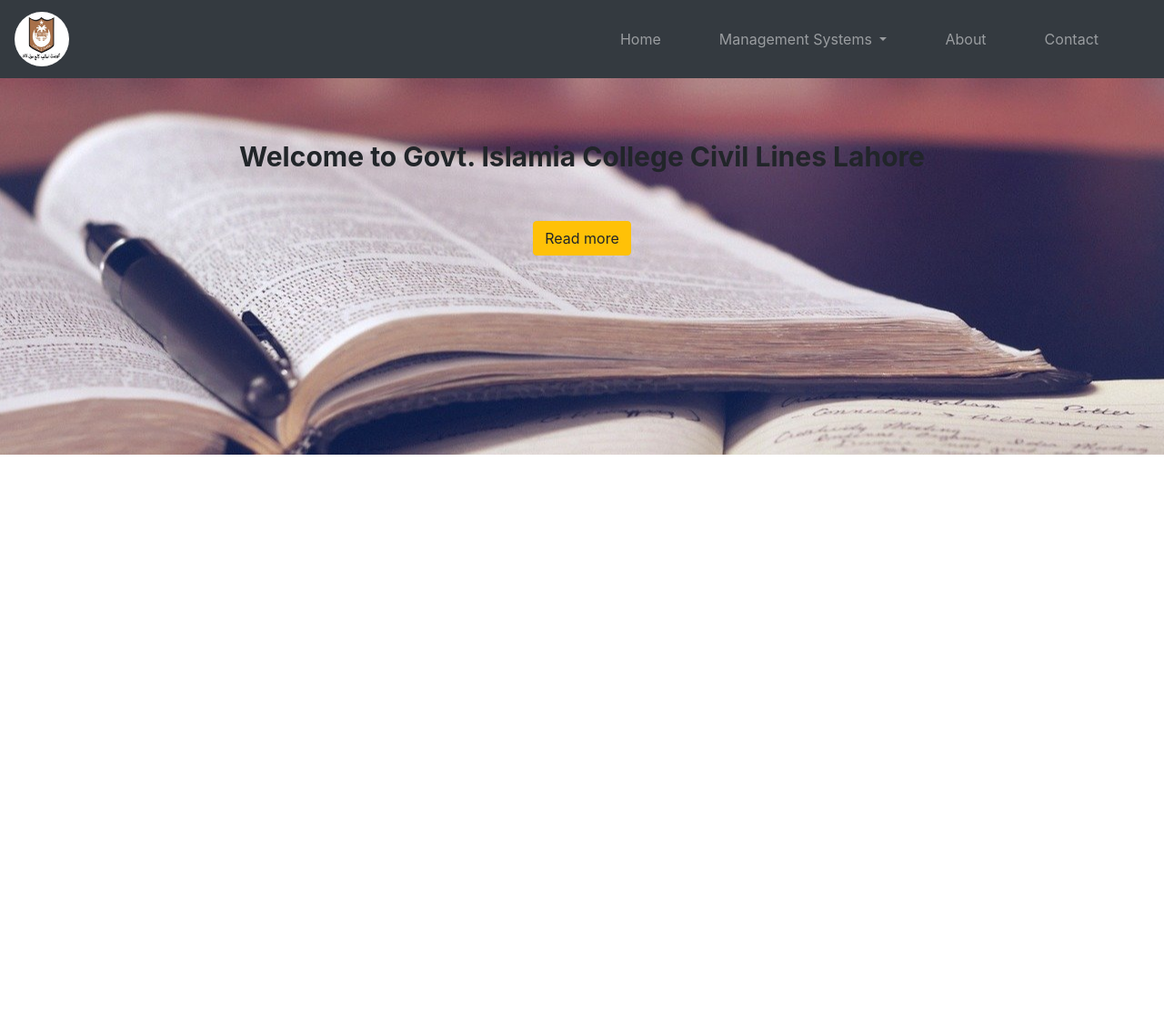
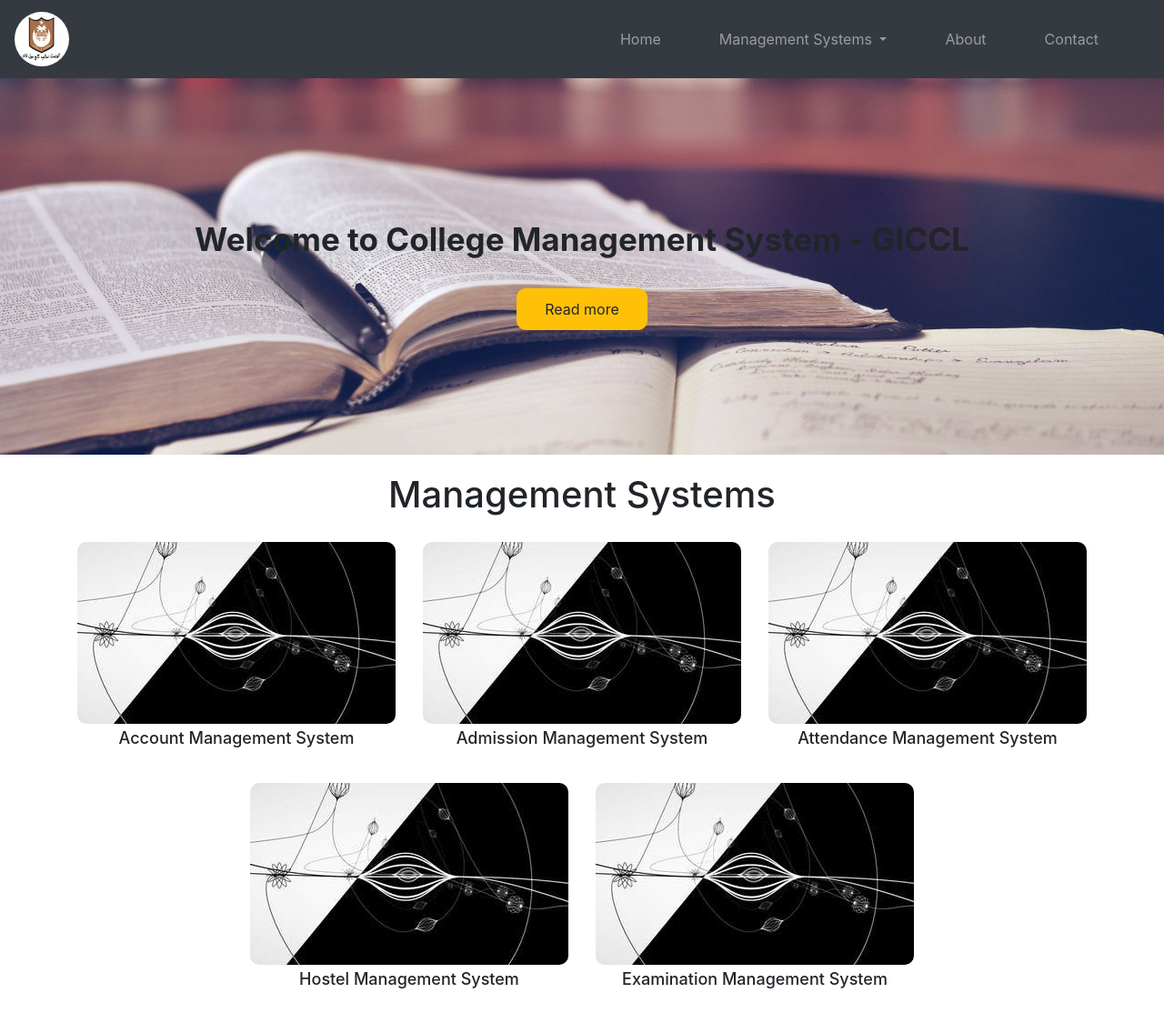
Before and after one commit to ShehrozIrfan/cms_giccl, a PHP site: page / in a window 1280 px wide. Shown: the whole page at 91% size. Before the commit the page ends 500 px from the top, so only its background shows below. Run offline with PHP 8.4, Linux system fonts and the light colour scheme.

Commit message:
Done with basics of management system section

```diff
--- a/assets/styles/style.css
+++ b/assets/styles/style.css
@@ -25,21 +25,64 @@ body {
     background-image: url('../images/bg_parallax.jpg');
     background-position: center;
     background-repeat: no-repeat;
+    background-size: cover;
     height: 500px;
-    background-attachment: scroll;
+    background-attachment: fixed;
+    display: flex;
+    justify-content: center;
+    align-items: center;
+
 }
+
 .header_parallax h2 {
-    margin-top:50px;
-    font-size: 30px;
+    font-size: 35px;
     line-height: 1.5em;
     font-weight: bold;
 }
 .header_parallax a {
-    margin-top: 40px;
+    margin-top: 20px;
+    padding: 10px 30px 10px 30px;
+    border-radius: 10px;
 }
 
+/* Section MS */
+#ms_boxes h1 {
+    padding-top: 20px;
+    padding-bottom: 20px;
+}
+.ms_img_1 {
+    background-image: url('../images/img_ms.jpg');
+    background-position: center;
+    background-repeat: no-repeat;
+    border-radius: 10px;
+}
+.ms_img_1:hover {
+    opacity: 0.5;
+}
+.row_ms .box_ms {
+    /* border: 2px solid coral; */
+    max-height: 250px;
+    margin-bottom: 30px;
+}
+.ms_img_div {
+    height: 200px;
+}
+.box_ms h4 {
+    font-size: 18px;
+    padding-top: 5px;
+}
+.box_ms a {
+    color: black;
+    text-decoration: none;
+}
+/* Media Queries - for mobile responsive */
 @media (max-width: 768px) {
-
+    .box_ms h4 {
+        font-size: 20px;
+    }
+    #ms_boxes h1 {
+        font-size: 25px;
+    }
 }
 
 @media (max-width: 560px) {
@@ -47,11 +90,19 @@ body {
         height: 300px;
     }
     .header_parallax h2 {
-        margin-top:30px;
         font-size: 20px;
     }
     .header_parallax a {
-        margin-top: 20px;
+        margin-top: 10px;
         font-size: 12px;
+        padding: 5px 15px 5px 15px;
+    }
+    .ms_box {
+        width: 80%;
+        margin-left: auto;
+        margin-right: auto;
+    }
+    .ms_box_container .ms_box{
+        float: none;
     }
 }
--- a/index.html
+++ b/index.html
@@ -55,11 +55,61 @@
     <section>
         <div class="header_parallax pd_top text-center">
             <div class="container">
-                <h2 class="">Welcome to Govt. Islamia College Civil Lines Lahore</h2>
-                <a href="" class="btn btn-warning">Read more</a>
+                <div class="header_parallax_text">
+                  <div>
+                    <h2 class="">Welcome to College Management System - GICCL</h2>
+                  <a href="" class="btn btn-warning">Read more</a>
+                  </div>
+                </div>
             </div>
         </div>
     </section><!-- section parallax ends-->
 
+    <!-- section ms -->
+    <section id="ms_boxes">
+      <h1 class="text-center">Management Systems</h1>
+      <div class="container">
+        <div class="row justify-content-center row_ms">
+          <div class="col-md-4 box_ms">
+            <a href="#">
+              <div class="ms_img_1 ms_img_div">
+              </div>
+            </a>
+              <h4 class="text-center">Account Management System</h4>
+          </div>
+          <div class="col-md-4 box_ms">
+            <a href="#">
+              <div class="ms_img_1 ms_img_div">
+              </div>
+            </a>
+            <h4 class="text-center">Admission Management System</h4>
+          </div>
+          <div class="col-md-4 box_ms">
+            <a href="#">
+              <div class="ms_img_1 ms_img_div">
+              </div>
+            </a>
+            <h4 class="text-center">Attendance Management System</h4>
+          </div>
+        </div>
+        <div class="row justify-content-center row_ms">
+          <div class="col-md-4 box_ms">
+            <a href="#">
+              <div class="ms_img_1 ms_img_div">
+              </div>
+            </a>
+            <h4 class="text-center">Hostel Management System</h4>
+          </div>
+          <div class="col-md-4 box_ms">
+            <a href="#">
+              <div class="ms_img_1 ms_img_div">
+              </div>
+            </a>
+            <h4 class="text-center">Examination Management System</h4>
+          </div>
+        </div>
+      </div>
+    </section><!-- section ms ends -->
+
 </body>
 </html>
```
Also changed, not shown: assets/images/img_ms.jpg (added).
